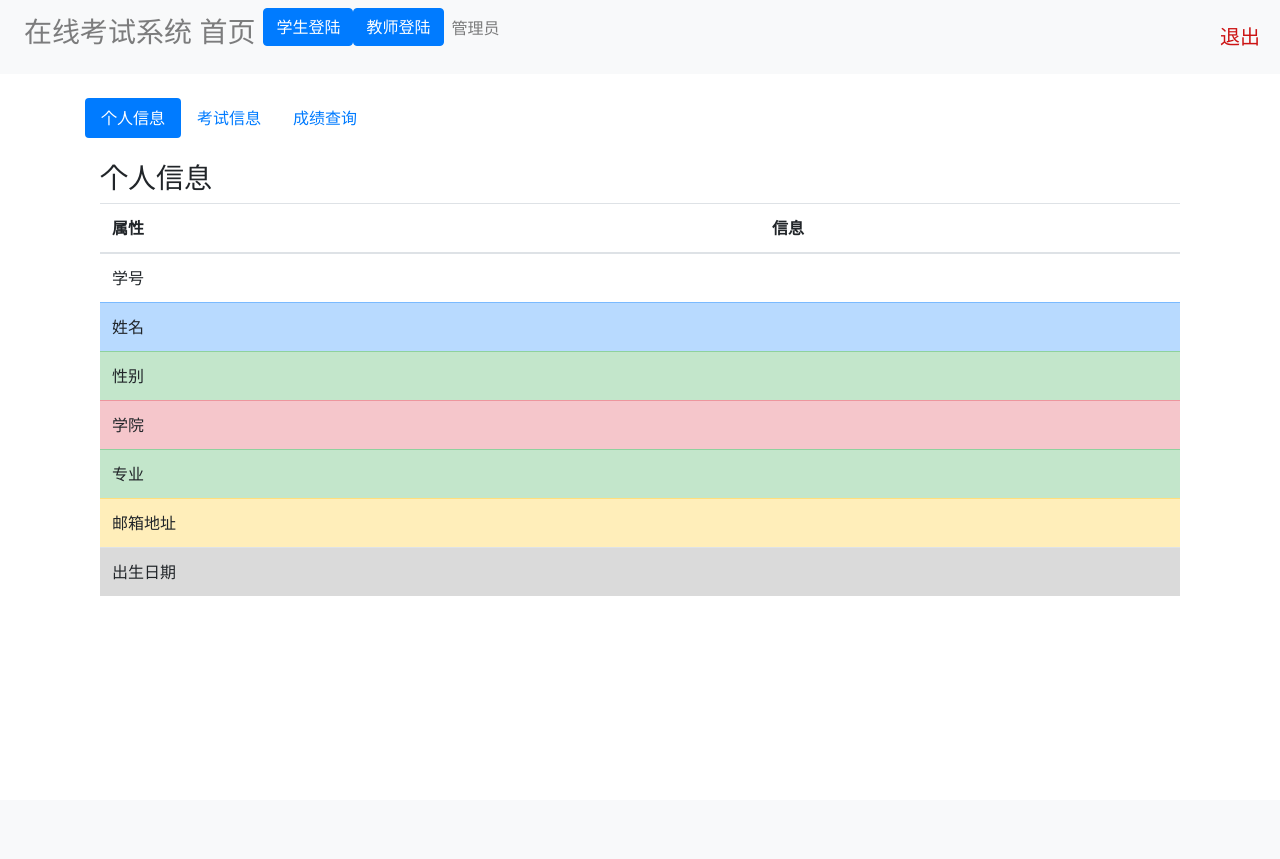
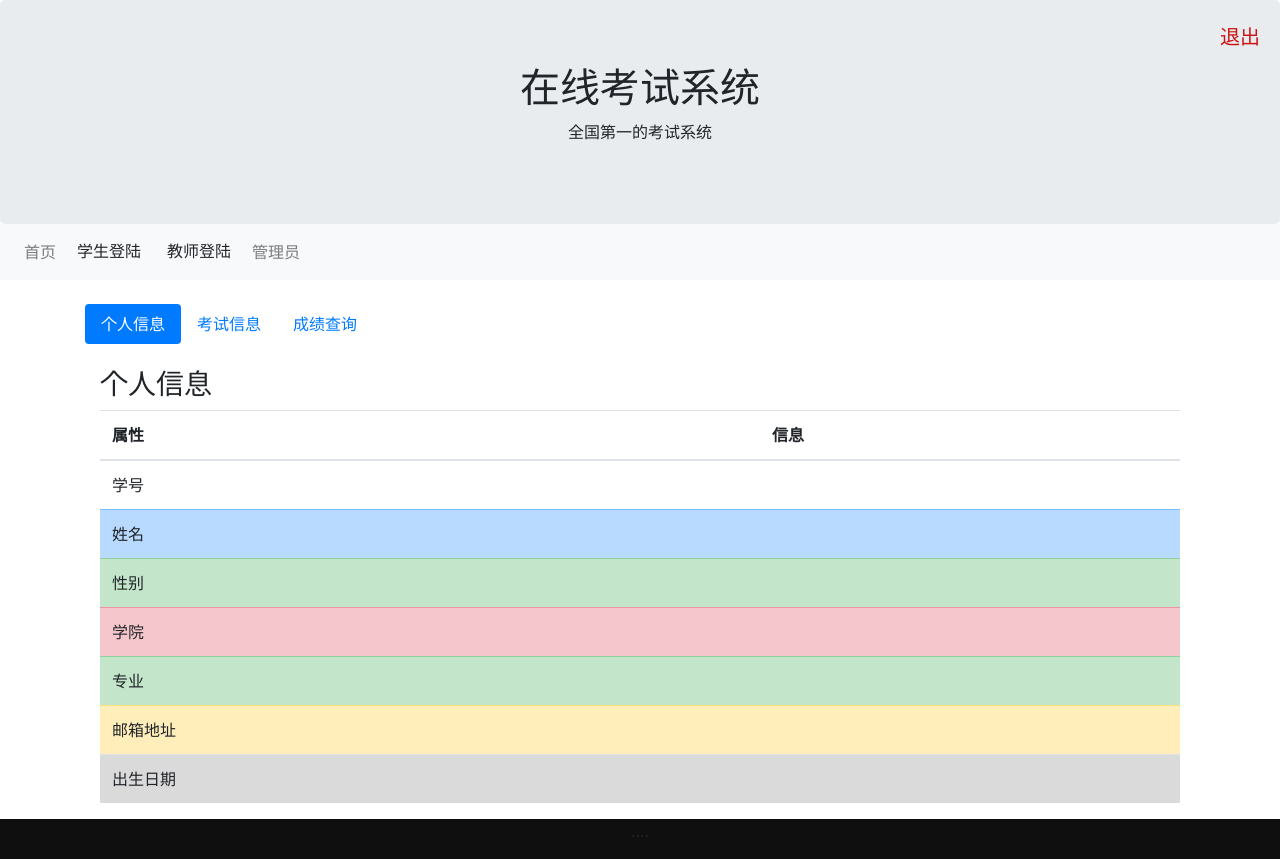
Before and after one commit to zhaogeniubi/examsystem, a Django app: page / in a window 1280 px wide. Before the commit the page ends 596 px from the top, so only its background shows below. Run offline with Django 3.2, Linux system fonts and the light colour scheme; some libraries are stand-ins or nearby versions.

Commit message:
Add files via upload

```diff
--- a/templates/index.html
+++ b/templates/index.html
@@ -16,12 +16,17 @@
 
 </head>
 <body>
+<div class="jumbotron text-center" style="margin-bottom:0">
+  <h1>在线考试系统</h1>
+  <p>全国第一的考试系统</p>
+</div>
 
 <nav class="navbar navbar-expand-sm bg-light navbar-light ">
     <ul class="navbar-nav">
         <li class="nav-item">
-            <a class="nav-link" href="/toIndex/"><h3>在线考试系统 首页</h3></a>
+            <a class="nav-link" href="/toIndex/">首页</a>
         </li>
+
 
 {#         <li class="nav-item active">#}
 {#            <a class="nav-link" href="/toLogin/">学生登陆</a>#}
@@ -32,16 +37,18 @@
 {#            <a class="nav-link" href="/admin/">教师登陆</a>#}
 {#            </li>#}
         <li>
-            <button data-target="#stuModal" data-toggle="modal" class="btn btn-primary">学生登陆</button>
+            <button data-target="#stuModal" data-toggle="modal" class="btn ">学生登陆</button>
         </li>
 
         <li>
-            <button data-target="#teaModal" data-toggle="modal" class="btn btn-primary">教师登陆</button>
+            <button data-target="#teaModal" data-toggle="modal" class="btn ">教师登陆</button>
         </li>
 
         <li class="nav-item">
             <a class="nav-link" href="/admin">管理员</a>
         </li>
+
+
 
 
         <li style="position: fixed;right: 70px; font-size: 40px;color: #9fcdff">{{ student.name }}{{ message }}</li>
@@ -50,12 +57,13 @@
     </ul>
 </nav>
 
+
 <div class="container">
 
   <br>
   <!-- Nav pills -->
   <ul class="nav nav-pills" role="tablist">
-    <li class="nav-item">
+      <li class="nav-item">
       <a class="nav-link active" data-toggle="pill" href="#home">个人信息</a>
     </li>
     <li class="nav-item">
@@ -64,11 +72,14 @@
     <li class="nav-item">
       <a class="nav-link" data-toggle="pill" href="#menu2">成绩查询</a>
     </li>
+
   </ul>
+
+
 
   <!-- Tab panes -->
   <div class="tab-content">
-    <div id="home" class="container tab-pane active"><br>
+      <div id="home" class="container tab-pane active"><br>
       <h3>个人信息</h3>
 
         <table class="table">
@@ -121,8 +132,7 @@
     </tbody>
   </table>
     </div>
-
-    <div id="menu1" class="container tab-pane fade"><br>
+      <div id="menu1" class="container tab-pane fade"><br>
       <h3>考试信息</h3>
       <p></p>
         <table class="table">
@@ -136,6 +146,9 @@
       </tr>
     </thead>
     <tbody>
+
+
+
     {#   遍历字典  paper #}
     {% for paper1 in paper %}
 
@@ -157,8 +170,7 @@
     </tbody>
   </table>
     </div>
-
-    <div id="menu2" class="container tab-pane fade"><br>
+      <div id="menu2" class="container tab-pane fade"><br>
       <h3>考试成绩</h3>
       <p></p>
         <table class="table">
@@ -187,8 +199,14 @@
     </tbody>
   </table>
     </div>
+
+
+
+
   </div>
 </div>
+
+
 
 
 {#学生登录的模态对话框#}
@@ -269,6 +287,16 @@
     </div><!-- /.modal-dialog -->
 </div>
 
+<footer>
+    <div class="text-center" style="background: #0f0f0f">
+        <div class="row">
+            <div class="col-md-12">
+                <p>....</p>
+            </div>
+        </div>
+    </div>
+</footer>
+
 </body>
 
 <script>
```
